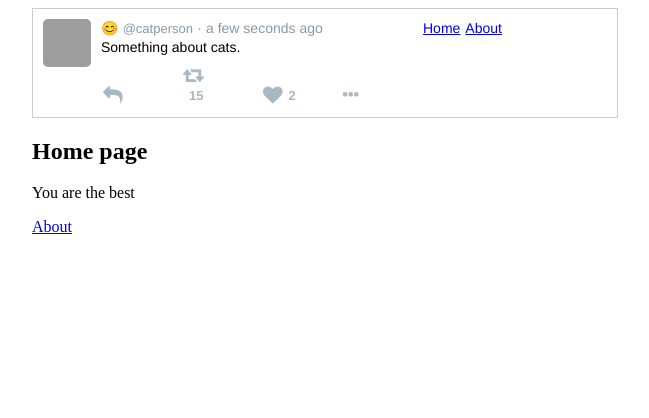
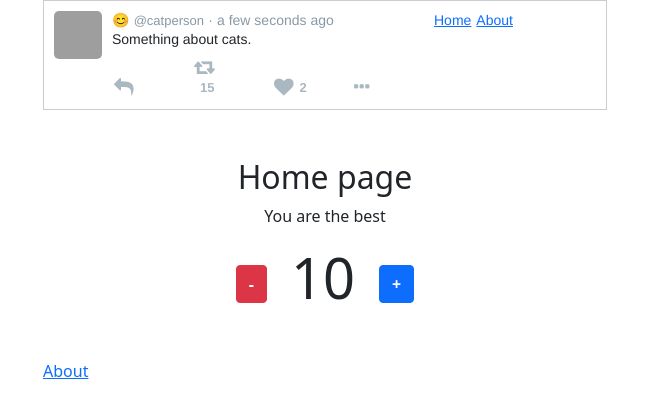
Before and after one commit to fstipo/pure_react, a React (Create React App) app: page / in a window 1280 px wide. Shown: the top 418 px of the page, without its empty margins (315-964 px from the left). Built offline with nearby package versions, Linux system fonts and the light colour scheme; grey boxes are pictures that could not be loaded.

Commit message:
add use state

```diff
--- a/package.json
+++ b/package.json
@@ -9,6 +9,7 @@
     "@testing-library/jest-dom": "^5.16.3",
     "@testing-library/react": "^12.1.4",
     "@testing-library/user-event": "^13.5.0",
+    "bootstrap": "^5.1.3",
     "moment": "^2.29.2",
     "react": "^18.0.0",
     "react-dom": "^18.0.0",
--- a/src/Pages/Home.js
+++ b/src/Pages/Home.js
@@ -1,13 +1,32 @@
-import React from 'react';
-import { Routes, Route, Link } from 'react-router-dom';
-import About from './About';
+import React, { useState } from 'react';
+import { Link } from 'react-router-dom';
 
+const runInitial = () => {
+  console.log('We are the crow!');
+  return 4;
+};
 const Home = () => {
+  const [count, setCount] = useState(() => {
+    console.log('This is best way!');
+    return 10;
+  });
+  const decrementCount = () => setCount((prevCount) => prevCount - 1);
+  const incrementCount = () => setCount((prevCount) => prevCount + 1);
+
   return (
     <>
-      <main>
+      <main className="text-center py-5">
         <h2>Home page</h2>
         <p>You are the best</p>
+        <div className="display-4">
+          <button className="btn  btn-danger fw-bold" onClick={decrementCount}>
+            -
+          </button>
+          <span className="px-4">{count}</span>
+          <button className="btn btn-primary fw-bold" onClick={incrementCount}>
+            +
+          </button>
+        </div>
       </main>
       <nav>
         <Link to="/about">About</Link>
--- a/src/index.js
+++ b/src/index.js
@@ -2,6 +2,7 @@ import React from 'react';
 import ReactDOM from 'react-dom/client';
 import App from './App';
 import { BrowserRouter } from 'react-router-dom';
+import 'bootstrap/dist/css/bootstrap.min.css';
 
 const root = ReactDOM.createRoot(document.getElementById('root'));
 root.render(
```
Also changed, not shown: 1 other file (tests, documents, lock files or other folders).
